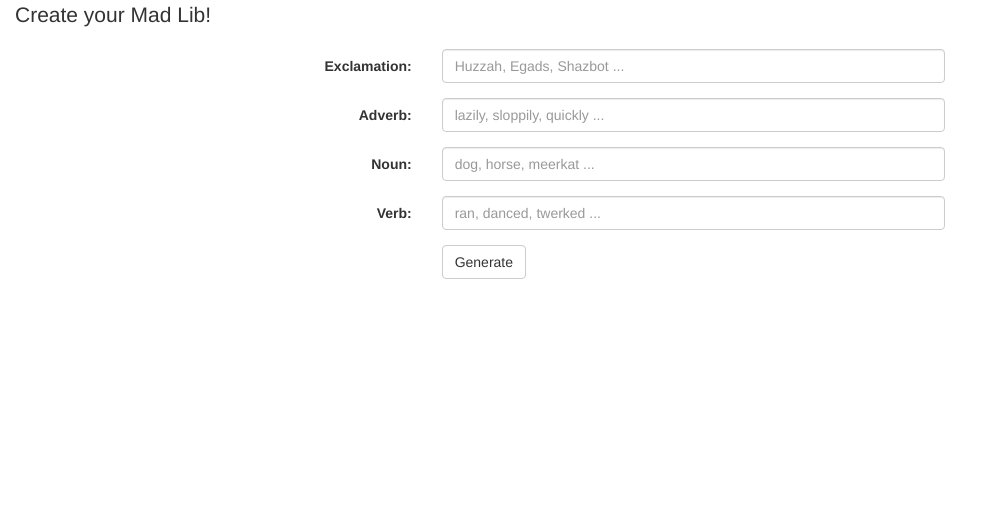
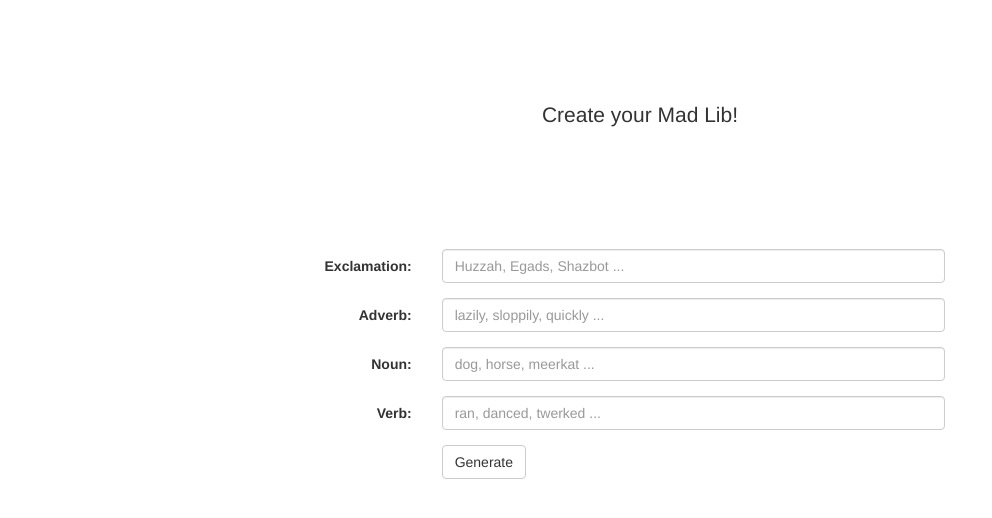
Before and after one commit to derekkoch/MadLib-demo, a plain HTML site: page index.html in a window 1280 px wide. Shown: the whole page, without its empty margins (0-992 px from the left). Drawn offline with nearby package versions, Linux system fonts and the light colour scheme.

Commit message:
Add custom styling.

```diff
--- a/index.html
+++ b/index.html
@@ -11,6 +11,19 @@
     <!-- jQuery -->
     <script src="https://ajax.googleapis.com/ajax/libs/jquery/1.11.2/jquery.min.js"></script>
 
+    <!--
+      Custom Styles
+      ** These styles will override any imported Bootstrap styles. ** -->
+    <style>
+
+      .top-margin {
+        margin-top: 100px; }
+
+      .centered {
+        text-align: center; }
+
+    </style>
+
   </head>
 
   <body>
@@ -19,8 +32,8 @@
       <!-- Mad Lib -->
         <div class="row">
 
-          <div class="col-xs-12">
-            <p id="mad_lib" class="lead">Create your Mad Lib!</p>
+          <div class="col-xs-12 top-margin">
+            <p id="mad_lib" class="lead centered">Create your Mad Lib!</p>
           </div>
 
         </div>
@@ -28,7 +41,7 @@
       <!-- Form -->
         <div class="row">
 
-          <div class="col-xs-12">
+          <div class="col-xs-12 top-margin">
               <div class="form-horizontal">
 
                 <!-- Exclamation -->
@@ -66,7 +79,6 @@
                 <!-- Submit -->
                   <div class="form-group">
                     <div class="col-sm-offset-4 col-sm-4">
-                      <!--Debug type="submit" -->
                       <button id="submit-btn" class="btn btn-default">Generate</button>
                     </div>
                   </div>
```
